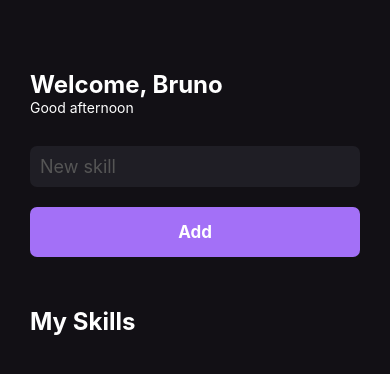
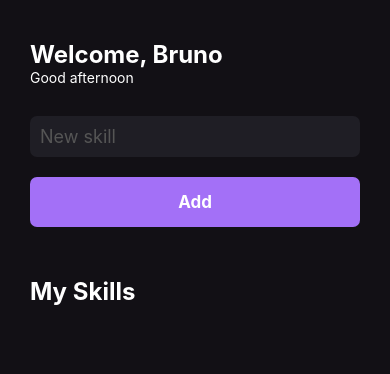
Before and after one commit to brunofray/rn-myskills, a React Native app: screen / in a window 390 px wide. Shown: the top 374 px of the page. Built offline with nearby package versions, Linux system fonts and the light colour scheme.

Commit message:
Update de layout para plataforma android

```diff
--- a/src/pages/Home.tsx
+++ b/src/pages/Home.tsx
@@ -95,7 +95,7 @@ const styles = StyleSheet.create({
     flex: 1,
     backgroundColor: '#121015',
     paddingHorizontal: 30,
-    paddingVertical: 70,
+    paddingVertical: Platform.OS === 'ios' ? 70 : 40,
   },
   title: {
     color: '#fff',
```
